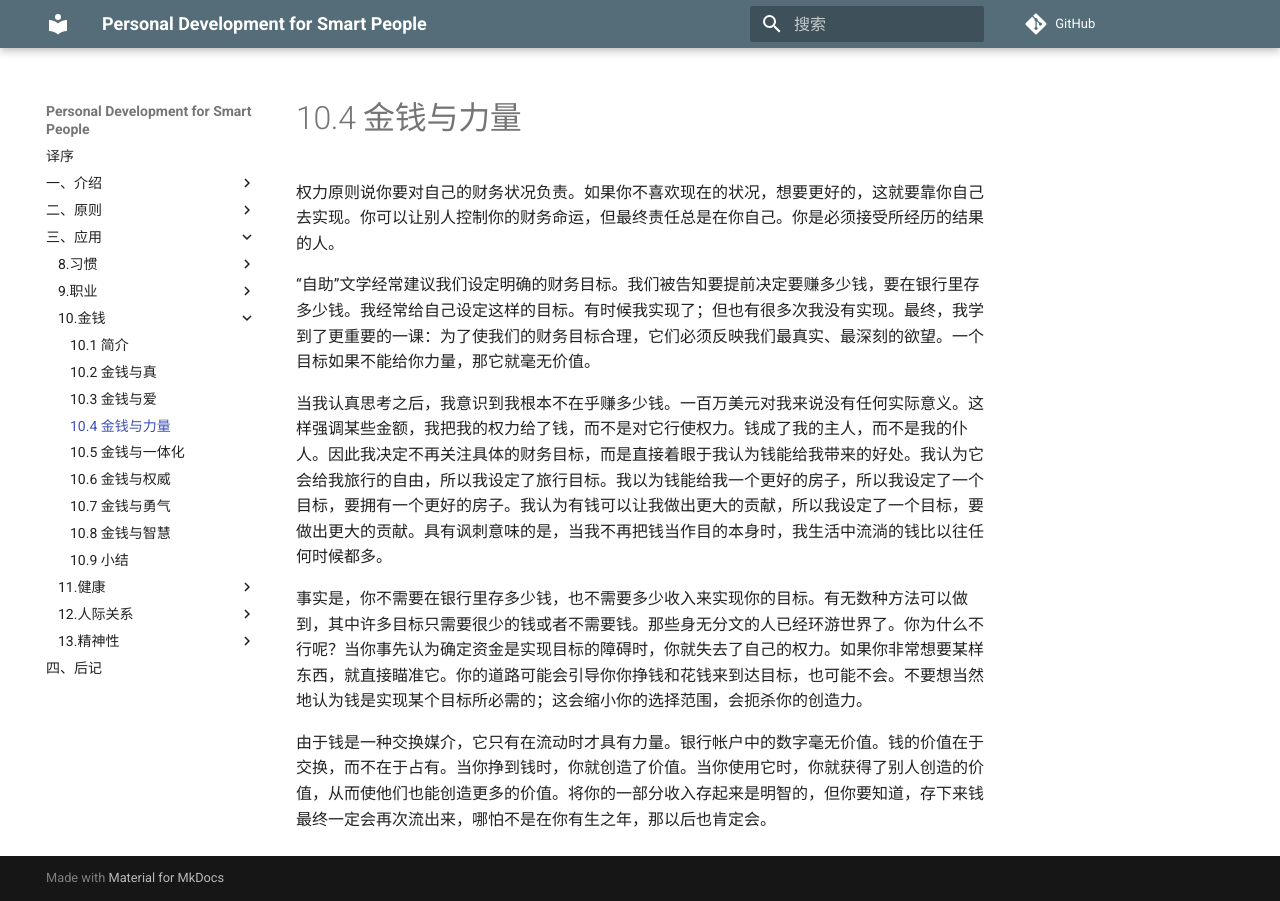
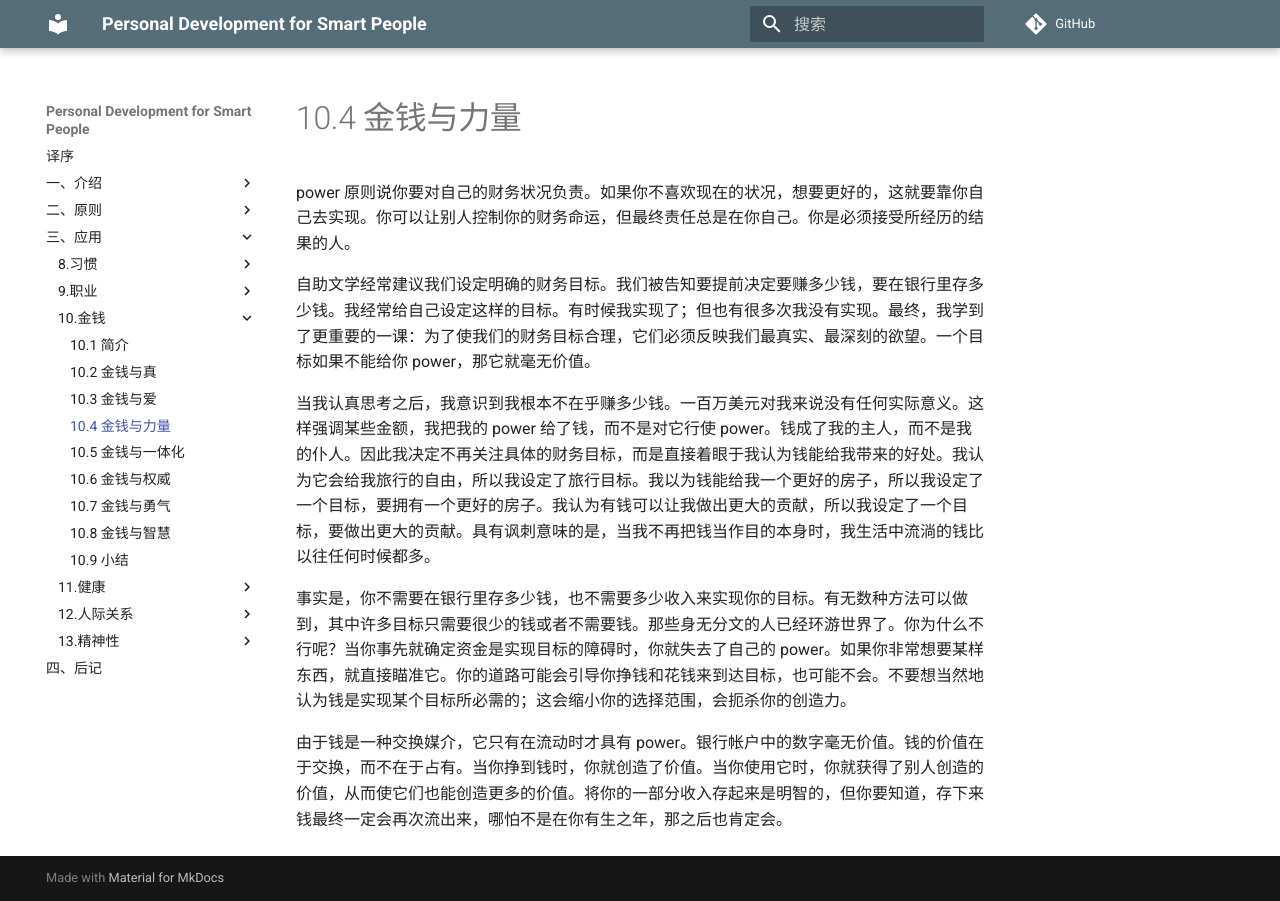
Before and after one commit to wtsnwei/pdsp, an MkDocs documentation site: the page built from docs/3.Application/10.money/03.money-and-power.md, in a window 1280 px wide. Built offline with MkDocs 1.6.1 and Material for MkDocs 9.7.7, drawn with Linux system fonts in a browser that asks for light colours; comment, search, counter and statistics services are not loaded.

Commit message:
修正语句

```diff
--- a/docs/3.Application/10.money/03.money-and-power.md
+++ b/docs/3.Application/10.money/03.money-and-power.md
@@ -3,12 +3,12 @@ title:      Money and Power
 date:       2021-03-15
 ---
 
-权力原则说你要对自己的财务状况负责。如果你不喜欢现在的状况，想要更好的，这就要靠你自己去实现。你可以让别人控制你的财务命运，但最终责任总是在你自己。你是必须接受所经历的结果的人。
+power 原则说你要对自己的财务状况负责。如果你不喜欢现在的状况，想要更好的，这就要靠你自己去实现。你可以让别人控制你的财务命运，但最终责任总是在你自己。你是必须接受所经历的结果的人。
 
-“自助”文学经常建议我们设定明确的财务目标。我们被告知要提前决定要赚多少钱，要在银行里存多少钱。我经常给自己设定这样的目标。有时候我实现了；但也有很多次我没有实现。最终，我学到了更重要的一课：为了使我们的财务目标合理，它们必须反映我们最真实、最深刻的欲望。一个目标如果不能给你力量，那它就毫无价值。
+自助文学经常建议我们设定明确的财务目标。我们被告知要提前决定要赚多少钱，要在银行里存多少钱。我经常给自己设定这样的目标。有时候我实现了；但也有很多次我没有实现。最终，我学到了更重要的一课：为了使我们的财务目标合理，它们必须反映我们最真实、最深刻的欲望。一个目标如果不能给你 power，那它就毫无价值。
 
-当我认真思考之后，我意识到我根本不在乎赚多少钱。一百万美元对我来说没有任何实际意义。这样强调某些金额，我把我的权力给了钱，而不是对它行使权力。钱成了我的主人，而不是我的仆人。因此我决定不再关注具体的财务目标，而是直接着眼于我认为钱能给我带来的好处。我认为它会给我旅行的自由，所以我设定了旅行目标。我以为钱能给我一个更好的房子，所以我设定了一个目标，要拥有一个更好的房子。我认为有钱可以让我做出更大的贡献，所以我设定了一个目标，要做出更大的贡献。具有讽刺意味的是，当我不再把钱当作目的本身时，我生活中流淌的钱比以往任何时候都多。
+当我认真思考之后，我意识到我根本不在乎赚多少钱。一百万美元对我来说没有任何实际意义。这样强调某些金额，我把我的 power 给了钱，而不是对它行使 power。钱成了我的主人，而不是我的仆人。因此我决定不再关注具体的财务目标，而是直接着眼于我认为钱能给我带来的好处。我认为它会给我旅行的自由，所以我设定了旅行目标。我以为钱能给我一个更好的房子，所以我设定了一个目标，要拥有一个更好的房子。我认为有钱可以让我做出更大的贡献，所以我设定了一个目标，要做出更大的贡献。具有讽刺意味的是，当我不再把钱当作目的本身时，我生活中流淌的钱比以往任何时候都多。
 
-事实是，你不需要在银行里存多少钱，也不需要多少收入来实现你的目标。有无数种方法可以做到，其中许多目标只需要很少的钱或者不需要钱。那些身无分文的人已经环游世界了。你为什么不行呢？当你事先认为确定资金是实现目标的障碍时，你就失去了自己的权力。如果你非常想要某样东西，就直接瞄准它。你的道路可能会引导你你挣钱和花钱来到达目标，也可能不会。不要想当然地认为钱是实现某个目标所必需的；这会缩小你的选择范围，会扼杀你的创造力。
+事实是，你不需要在银行里存多少钱，也不需要多少收入来实现你的目标。有无数种方法可以做到，其中许多目标只需要很少的钱或者不需要钱。那些身无分文的人已经环游世界了。你为什么不行呢？当你事先就确定资金是实现目标的障碍时，你就失去了自己的 power。如果你非常想要某样东西，就直接瞄准它。你的道路可能会引导你挣钱和花钱来到达目标，也可能不会。不要想当然地认为钱是实现某个目标所必需的；这会缩小你的选择范围，会扼杀你的创造力。
 
-由于钱是一种交换媒介，它只有在流动时才具有力量。银行帐户中的数字毫无价值。钱的价值在于交换，而不在于占有。当你挣到钱时，你就创造了价值。当你使用它时，你就获得了别人创造的价值，从而使他们也能创造更多的价值。将你的一部分收入存起来是明智的，但你要知道，存下来钱最终一定会再次流出来，哪怕不是在你有生之年，那以后也肯定会。
+由于钱是一种交换媒介，它只有在流动时才具有 power。银行帐户中的数字毫无价值。钱的价值在于交换，而不在于占有。当你挣到钱时，你就创造了价值。当你使用它时，你就获得了别人创造的价值，从而使它们也能创造更多的价值。将你的一部分收入存起来是明智的，但你要知道，存下来钱最终一定会再次流出来，哪怕不是在你有生之年，那之后也肯定会。
```
